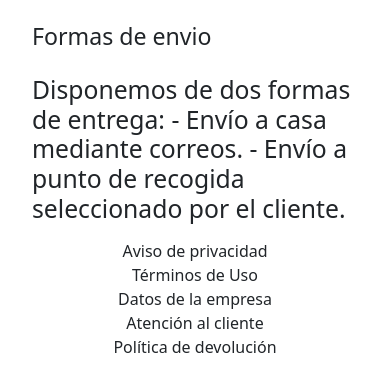
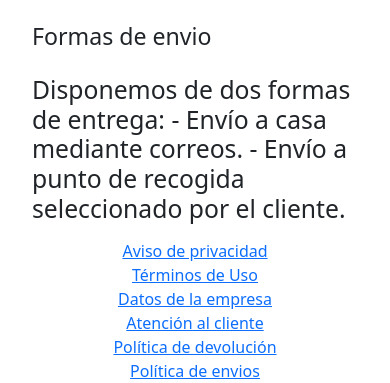
Before and after one commit to framurpri/FootBoot, a Django app: page /envios/ in a window 390 px wide. Shown: the part 2373-2756 px from the top of the page. Before the commit the page ends 2726 px from the top, so only its background shows below. Run offline with Django 4.2, Linux system fonts and the light colour scheme; parts of the project's set-up code (start-up, migrations or seed data) failed here and were passed over.

Commit message:
Crea página datos de empresa y pone enlaces en el footer

```diff
--- a/PGPI/urls.py
+++ b/PGPI/urls.py
@@ -29,6 +29,7 @@ urlpatterns = [
     path('envios/', eapp.envio),
     path('atencioncliente/', eapp.cliente),
     path('privacidad/', eapp.privacidad),
+    path('empresa/', eapp.empresa),
     path('terminos/', eapp.terminos),
     path('app/', include('app.urls')),
 
--- a/app/templates/base.html
+++ b/app/templates/base.html
@@ -45,11 +45,12 @@
   {% block pie %}
   <footer>
     <div class="row text-center">
-      <div class="col-md"><a>Aviso de privacidad</a></div>
-      <div class="col-md"><a>Términos de Uso</a></div>
-      <div class="col-md"><a>Datos de la empresa</a></div>
-      <div class="col-md"><a>Atención al cliente</a></div>
-      <div class="col-md"><a>Política de devolución</a></div>
+      <div class="col-md"><a href="/privacidad">Aviso de privacidad</a></div>
+      <div class="col-md"><a href="/terminos">Términos de Uso</a></div>
+      <div class="col-md"><a href="/empresa">Datos de la empresa</a></div>
+      <div class="col-md"><a href="/atencioncliente">Atención al cliente</a></div>
+      <div class="col-md"><a href="/devoluciones">Política de devolución</a></div>
+      <div class="col-md"><a href="/envios">Política de envios</a></div>
     </div>
   </footer>
   {% endblock %}
--- a/estaticas/views.py
+++ b/estaticas/views.py
@@ -14,3 +14,5 @@ def privacidad(request):
     return render(request, 'privacidad.html')
 def terminos(request):
     return render(request, 'terminos.html')
+def empresa(request):
+    return render(request, 'empresa.html')
```
Also changed, not shown: estaticas/templates/empresa.html (added, +32 -0 lines), app/migrations/0009_merge_0007_alter_botas_id_0008_auto_20221127_1245.py (added), app/migrations/0010_alter_botascarrito_id_alter_carrito_id.py (added), db.sqlite3.
